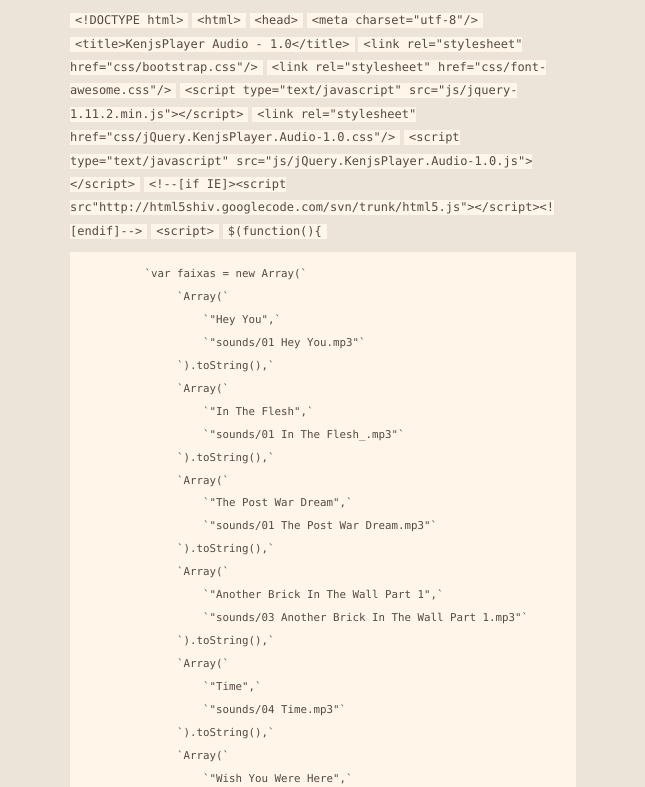
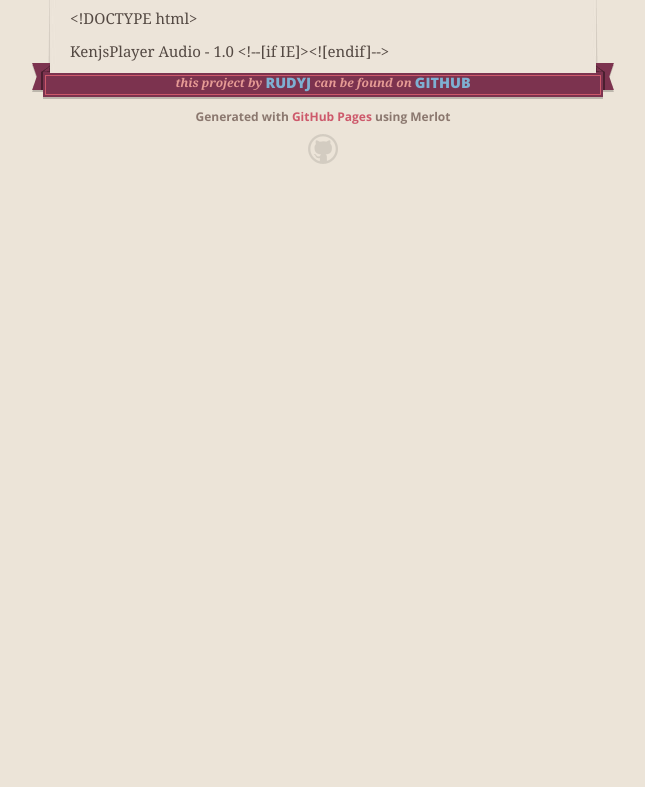
Before and after one commit to RudyJ/KenjsPlayer.Audio, a plain HTML site: page index.html in a window 1280 px wide. Shown: the part 533-1320 px from the top of the page, without its empty margins (317-962 px from the left). After the commit the page ends 800 px from the top, so only its background shows below. Drawn offline with nearby package versions, Linux system fonts and the light colour scheme.

```diff
--- a/index.html
+++ b/index.html
@@ -58,77 +58,20 @@
 </ul>
 
 <h2>
-<a id="example" class="anchor" href="#example" aria-hidden="true"><span class="octicon octicon-link"></span></a>"EXAMPLE"</h2>
+<a id="example" class="anchor" href="#example" aria-hidden="true"><span class="octicon octicon-link"></span></a>EXAMPLE</h2>
 
-<p><code>&lt;!DOCTYPE html&gt;</code>
-<code>&lt;html&gt;</code>
-    <code>&lt;head&gt;</code>
-        <code>&lt;meta charset="utf-8"/&gt;</code>
-        <code>&lt;title&gt;KenjsPlayer Audio - 1.0&lt;/title&gt;</code>
-        <code>&lt;link rel="stylesheet" href="css/bootstrap.css"/&gt;</code>
-        <code>&lt;link rel="stylesheet" href="css/font-awesome.css"/&gt;</code>
-        <code>&lt;script type="text/javascript" src="js/jquery-1.11.2.min.js"&gt;&lt;/script&gt;</code>
-        <code>&lt;link rel="stylesheet" href="css/jQuery.KenjsPlayer.Audio-1.0.css"/&gt;</code>
-        <code>&lt;script type="text/javascript" src="js/jQuery.KenjsPlayer.Audio-1.0.js"&gt;&lt;/script&gt;</code>
-        <code>&lt;!--[if IE]&gt;&lt;script src"http://html5shiv.googlecode.com/svn/trunk/html5.js"&gt;&lt;/script&gt;&lt;![endif]--&gt;</code>
-        <code>&lt;script&gt;</code>
-            <code>$(function(){</code></p>
+<p>&lt;!DOCTYPE html&gt;
 
-<pre><code>          `var faixas = new Array(`
-               `Array(`
-                   `"Hey You",`
-                   `"sounds/01 Hey You.mp3"`
-               `).toString(),`
-               `Array(`
-                   `"In The Flesh",`
-                   `"sounds/01 In The Flesh_.mp3"`
-               `).toString(),`
-               `Array(`
-                   `"The Post War Dream",`
-                   `"sounds/01 The Post War Dream.mp3"`
-               `).toString(),`
-               `Array(`
-                   `"Another Brick In The Wall Part 1",`
-                   `"sounds/03 Another Brick In The Wall Part 1.mp3"`
-               `).toString(),`
-               `Array(`
-                   `"Time",`
-                   `"sounds/04 Time.mp3"`
-               `).toString(),`
-               `Array(`
-                   `"Wish You Were Here",`
-                   `"sounds/04 Wish You Were Here.mp3"`
-               `).toString()`
-           `);`
+    </p>
 
-           `$("#audio-player").kenjsPlayer(faixas);`
-
-
-`});`
+        KenjsPlayer Audio - 1.0
 
 
 
-    `&lt;/script&gt;`
-    `&lt;style&gt;`
-        `#cc{`
-            `width: 600px;`
-            `margin: auto;`
-            `margin-top: 150px;`
-            `background: #FFF;`
-            `padding: 25px 25px;`
-        `}`
-    `&lt;/style&gt;`
-`&lt;/head&gt;`
-`&lt;body&gt;`
-    `&lt;div class="container span6 offset3"&gt;`
-        `&lt;div id="audio-player"&gt;&lt;/div&gt;`
-    `&lt;/div&gt;`
-    `&lt;h1&gt;&lt;span style="color:#FFF;"&gt;Kenjs&lt;/span&gt;Player Audio - 1.0&lt;/h1&gt;`
-    `&lt;div id="cc"&gt;&lt;a rel="license" href="http://creativecommons.org/licenses/by-nd/4.0/"&gt;&lt;img alt="Licença Creative Commons" style="border-width:0" src="https://i.creativecommons.org/l/by-nd/4.0/88x31.png" /&gt;&lt;/a&gt;&lt;br /&gt;O trabalho &lt;span xmlns:dct="http://purl.org/dc/terms/" href="http://purl.org/dc/dcmitype/Dataset" property="dct:title" rel="dct:type"&gt;KenjsPlayer&lt;/span&gt; de &lt;a xmlns:cc="http://creativecommons.org/ns#" href="https://www.facebook.com/rudypaesdeandrade" property="cc:attributionName" rel="cc:attributionURL"&gt;Rudy Jordache&lt;/a&gt; está licenciado com uma Licença &lt;a rel="license" href="http://creativecommons.org/licenses/by-nd/4.0/"&gt;Creative Commons - Atribuição-SemDerivações 4.0 Internacional&lt;/a&gt;.&lt;br /&gt;Baseado no trabalho disponível em &lt;a xmlns:dct="http://purl.org/dc/terms/" href="teste" rel="dct:source"&gt;teste&lt;/a&gt;.&lt;br /&gt;Podem estar disponíveis autorizações adicionais às concedidas no âmbito desta licença em &lt;a xmlns:cc="http://creativecommons.org/ns#" href="https://www.facebook.com/rudypaesdeandrade" rel="cc:morePermissions"&gt;https://www.facebook.com/rudypaesdeandrade&lt;/a&gt;.&lt;/div&gt;`
-`&lt;/body&gt;`
-</code></pre>
 
-<p><code>&lt;/html&gt;</code></p>
+
+        &lt;!--[if IE]&gt;&lt;![endif]--&gt;
+
       </section>
 
       <footer>
```
Also changed, not shown: params.json (+1 -1 lines).
